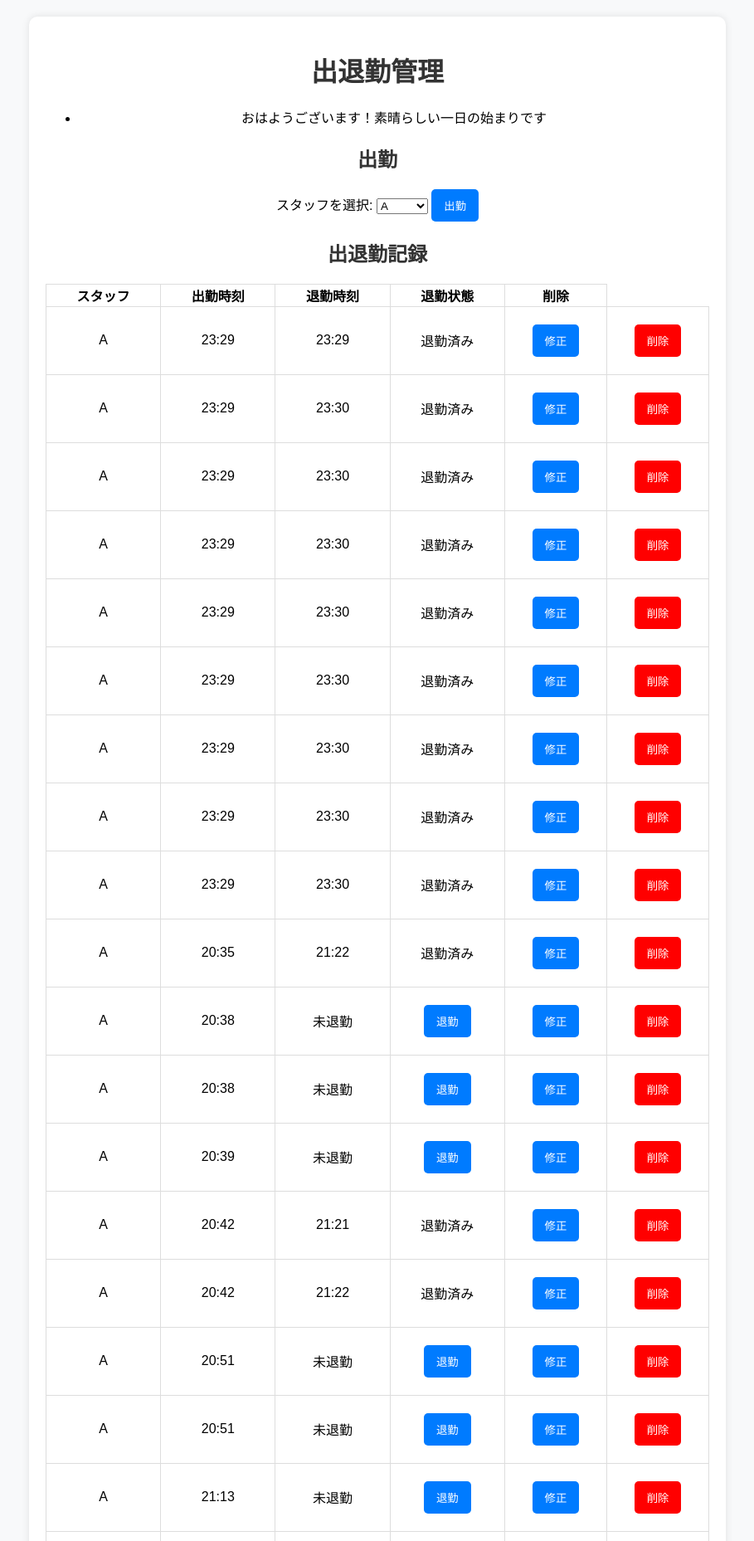
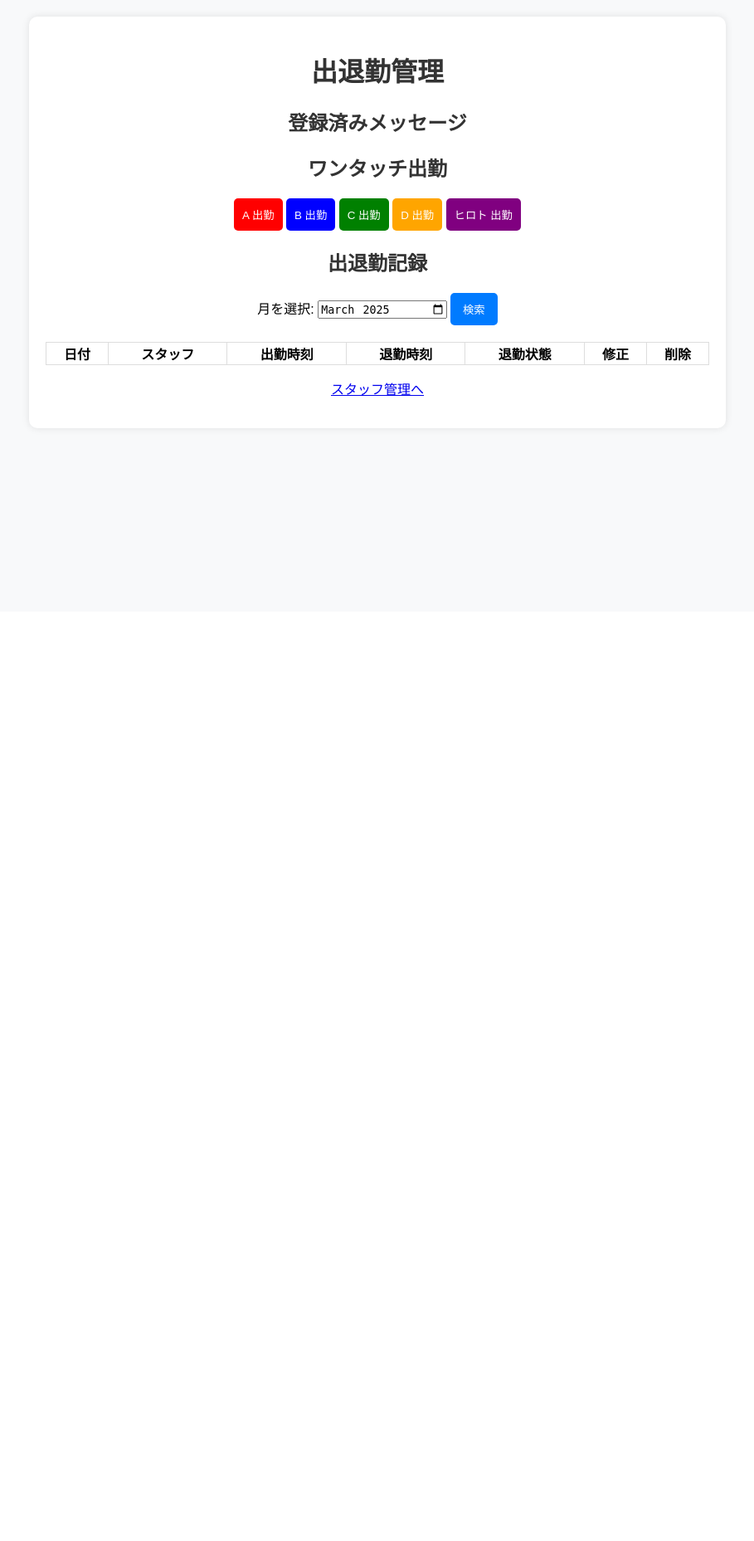
Before and after one commit to niidabezio/timecard, a Flask app: page /attendance in a window 1280 px wide. Shown: the part 63-1920 px from the top of the page at 83% size, without its empty margins (185-1094 px from the left). After the commit the page ends 582 px from the top, so only its background shows below. Run offline with Flask 3, Linux system fonts and the light colour scheme; lists and menus that the app fills with data are empty.

Commit message:
あきおさん依頼修正２

```diff
--- a/routes.py
+++ b/routes.py
@@ -10,11 +10,19 @@
 
 
 
-@app.route('/attendance')
+@app.route('/attendance', methods=['GET'])
 def attendance():
     staff = Staff.query.all()
-    attendance_records = Attendance.query.all()
-    messages = Message.query.all()  # ✅ 追加：全メッセージを取得
+    selected_month = request.args.get('month', datetime.today().strftime('%Y-%m'))  # デフォルトで今月を表示
+
+    # ✅ 最近の出勤を上に（work_date を降順ソート）
+    query = Attendance.query.join(Staff).order_by(Attendance.work_date.desc(), Attendance.clock_in.desc())
+
+    # ✅ 月ごとにフィルタリング
+    if selected_month:
+        query = query.filter(func.strftime('%Y-%m', Attendance.work_date) == selected_month)
+
+    attendance_records = query.all()
 
     # 時間を「時:分」フォーマットに変換
     for record in attendance_records:
@@ -22,7 +30,7 @@
         if record.clock_out:
             record.clock_out = record.clock_out.strftime('%H:%M')
 
-    return render_template('attendance.html', staff=staff, attendance_records=attendance_records, messages=messages)
+    return render_template('attendance.html', staff=staff, attendance_records=attendance_records, selected_month=selected_month)
 
 
 
@@ -161,9 +169,11 @@
         db.session.add(new_record)
         db.session.commit()
 
-        # ✅ ランダムな登録メッセージ
-        messages = Message.query.all()
-        random_message = random.choice(messages).message_text if messages else "おはようございます！"
+        # ✅ 出勤後に「message.html」へリダイレクト
+        return redirect(url_for('message', staff_id=staff_id))
+
+    return redirect(url_for('attendance'))  # ✅ 失敗した場合は元のページへ
+
 
 
 
@@ -210,3 +220,8 @@
         return "無効なファイル形式", 400
 
     return send_file(file_path, as_attachment=True)
+
+@app.route('/attendance/message/<int:staff_id>')
+def message(staff_id):
+    staff = Staff.query.get(staff_id)
+    return render_template('message.html', staff=staff)
--- a/templates/attendance.html
+++ b/templates/attendance.html
@@ -3,46 +3,50 @@
 {% block title %}出退勤管理{% endblock %}
 
 {% block content %}
-<!DOCTYPE html>
-<html lang="ja">
-<head>
-    <meta charset="UTF-8">
-    <meta name="viewport" content="width=device-width, initial-scale=1.0">
-    <title>出退勤管理</title>
-</head>
-<body>
 <h1>出退勤管理</h1>
 
-    <h2></h2>
+<h2>登録済みメッセージ</h2>
 <ul>
     {% for message in messages %}
         <li>{{ message.message_text }}</li>
     {% endfor %}
 </ul>
 
-    <h2>出勤</h2>
-    <form action="{{ url_for('clock_in') }}" method="POST">
-        <label>スタッフを選択:</label>
-        <select name="staff_id" required>
-            {% for person in staff %}
-                <option value="{{ person.id }}">{{ person.name }}</option>
+<h2>ワンタッチ出勤</h2>
+<!-- ✅ スタッフごとにボタンの色を変える -->
+{% set colors = ["red", "blue", "green", "orange", "purple"] %}
+{% for person in staff[:5] %}
+<form action="{{ url_for('clock_in') }}" method="POST" style="display:inline;">
+    <input type="hidden" name="staff_id" value="{{ person.id }}">
+    <button type="submit" style="background-color: {{ colors[loop.index0 % colors|length] }}; color: white; padding: 10px; border: none; border-radius: 5px; cursor: pointer;">
+        {{ person.name }} 出勤
+    </button>
+</form>
 {% endfor %}
-        </select>
-        <button type="submit">出勤</button>
+
+
+<h2>出退勤記録</h2>
+
+<!-- ✅ 月ごとのフィルター -->
+<form method="GET">
+    <label>月を選択:</label>
+    <input type="month" name="month" value="{{ selected_month }}">
+    <button type="submit">検索</button>
 </form>
 
-    <h2>出退勤記録</h2>
 <table>
     <tr>
+        <th>日付</th> <!-- ✅ 日付を追加 -->
         <th>スタッフ</th>
         <th>出勤時刻</th>
         <th>退勤時刻</th>
         <th>退勤状態</th>
+        <th>修正</th>
         <th>削除</th>
-
     </tr>
     {% for record in attendance_records %}
     <tr>
+        <td>{{ record.work_date }}</td> <!-- ✅ 日付を表示 -->
         <td>{{ record.staff.name }}</td>
         <td>{{ record.clock_in }}</td>
         <td>{{ record.clock_out if record.clock_out else "未退勤" }}</td>
@@ -55,25 +59,19 @@
             退勤済み
             {% endif %}
         </td>
-
-            <td>  <!-- ✅ 修正ボタンの追加 -->
+        <td>
             <form action="{{ url_for('edit_attendance', attendance_id=record.id) }}" method="GET">
                 <button type="submit">修正</button>
             </form>
         </td>
-            <td>  <!-- ✅ 削除ボタン -->
+        <td>
             <form action="{{ url_for('delete_attendance', attendance_id=record.id) }}" method="POST" onsubmit="return confirm('本当に削除しますか？');">
                 <button type="submit" style="background-color: red; color: white;">削除</button>
             </form>
         </td>
-
-
     </tr>
     {% endfor %}
 </table>
 
-
 <p><a href="{{ url_for('staff_list') }}">スタッフ管理へ</a></p>
-</body>
-</html>
 {% endblock %}
```
Also changed, not shown: instance/database.db. Lines whose indentation alone changed are shown as unchanged.
